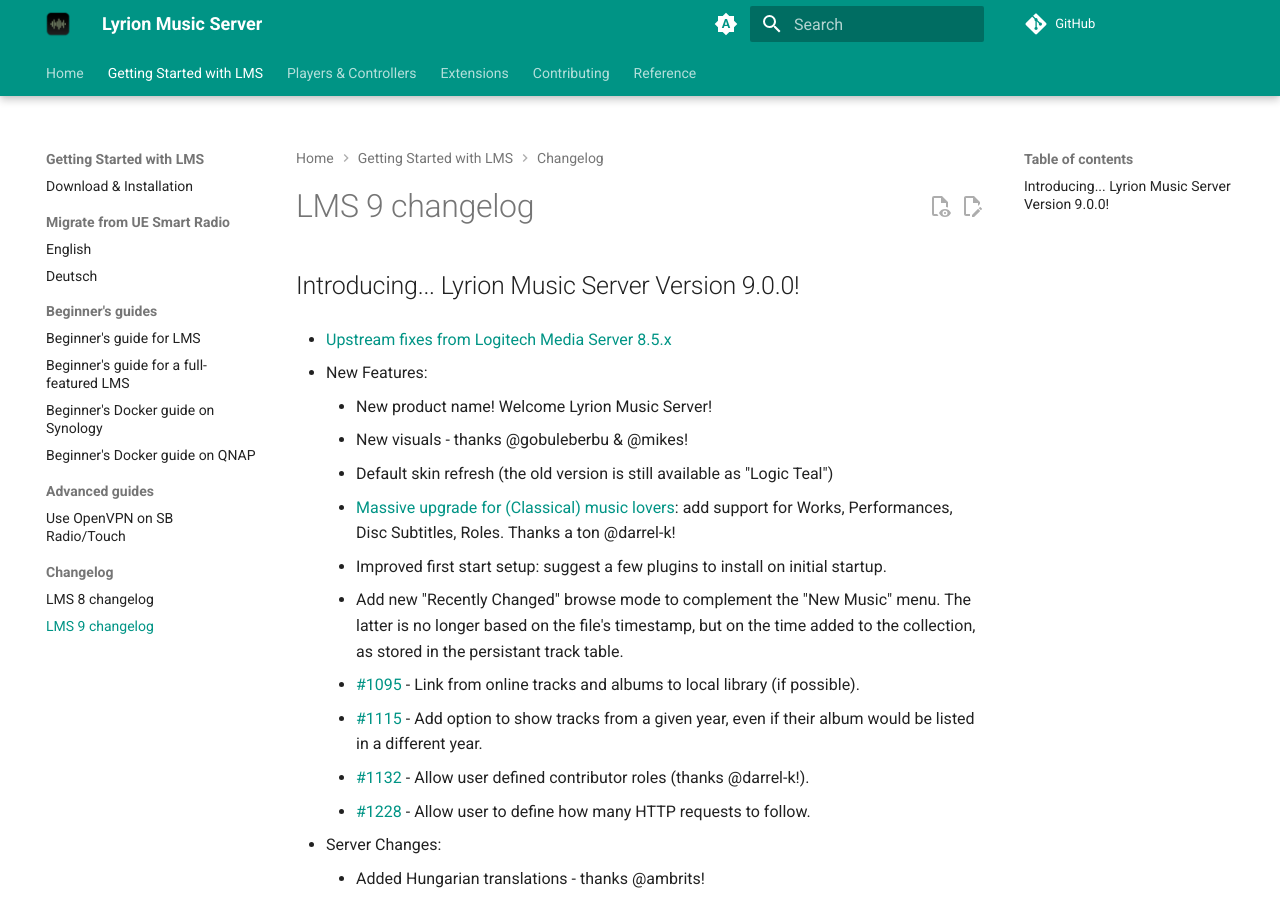
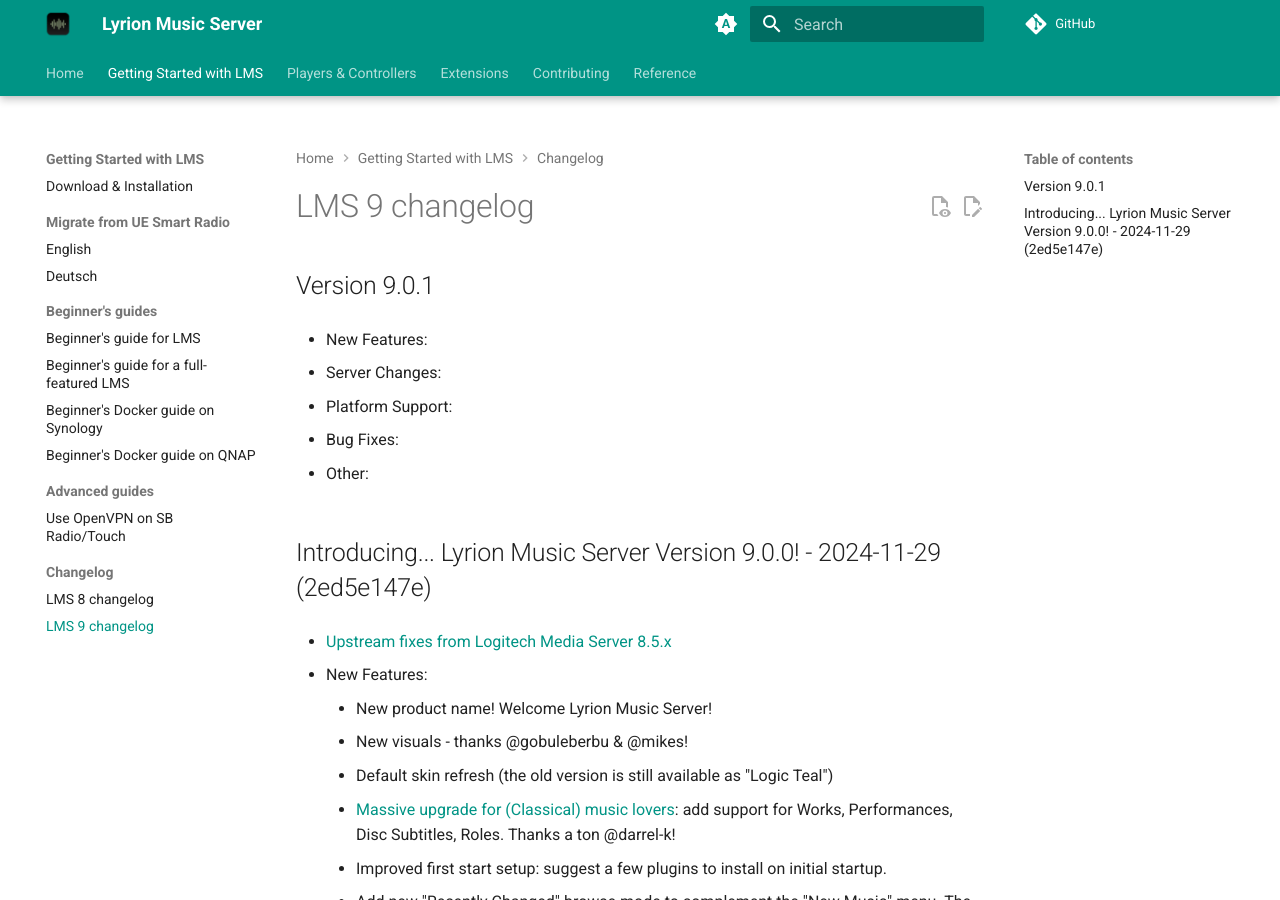
Before and after one commit to LMS-Community/lms-community.github.io, an MkDocs documentation site: the page built from docs/getting-started/changelog-lms9.md, in a window 1280 px wide and 900 px high. Built offline with MkDocs 1.6.1 and Material for MkDocs 9.7.7, drawn with Linux system fonts in a browser that asks for light colours; a script that is not in the unit is left out; plug-ins that fetch from the network failed and are left out; comment, search, counter and statistics services are not loaded.

```diff
--- a/docs/getting-started/changelog-lms9.md
+++ b/docs/getting-started/changelog-lms9.md
@@ -1,4 +1,16 @@
-## Introducing... Lyrion Music Server Version 9.0.0!
+## Version 9.0.1
+
+- New Features:
+
+- Server Changes:
+
+- Platform Support:
+
+- Bug Fixes:
+
+- Other:
+
+## Introducing... Lyrion Music Server Version 9.0.0! - 2024-11-29 (2ed5e147e)
 
 - [Upstream fixes from Logitech Media Server 8.5.x](changelog-lms8.md)
 
```
Also changed, not shown: docs/analytics/stats.json (+1 -1 lines).
